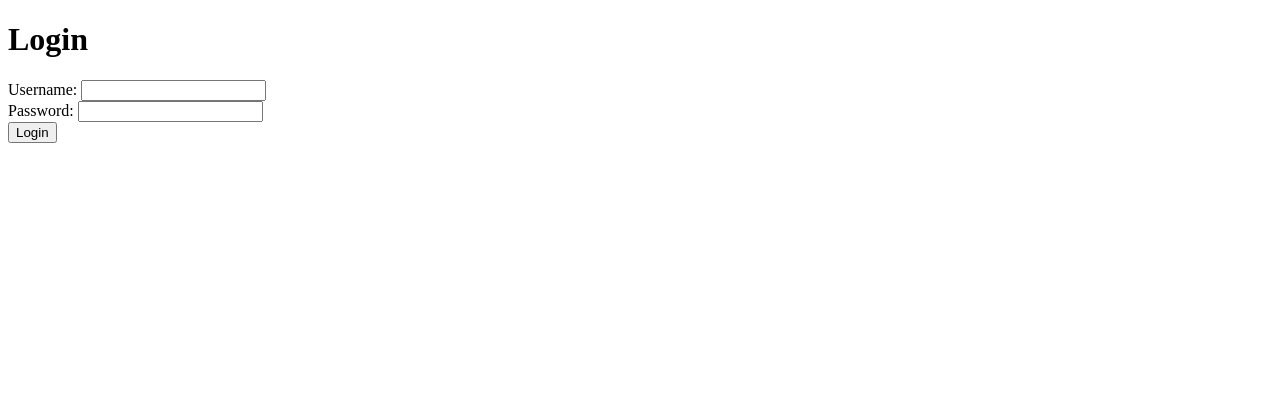
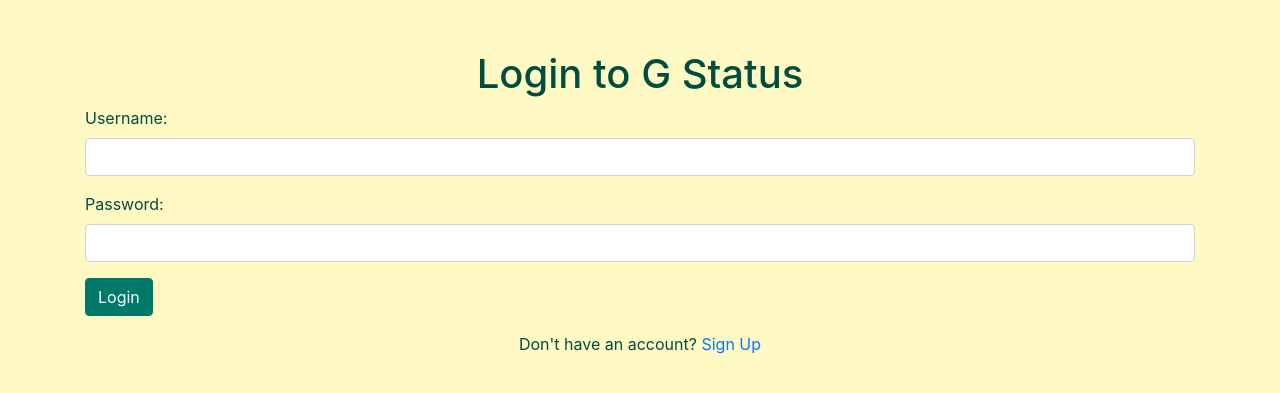
Before and after one commit to GusBus324/G-Status-todo-, a Flask app: page /login in a window 1280 px wide. Shown: the top 393 px of the page. Run offline with Flask 3, Linux system fonts and the light colour scheme; some libraries are stand-ins or nearby versions.

Commit message:
Updated the format of signup and login

```diff
--- a/Flask_app/templates/index.html
+++ b/Flask_app/templates/index.html
@@ -3,13 +3,13 @@
 <head>
     <meta charset="UTF-8">
     <meta name="viewport" content="width=device-width, initial-scale=1.0">
-    <title>Home</title>
+    <title>G Status</title>
     <!-- Bootstrap CSS -->
     <link href="https://maxcdn.bootstrapcdn.com/bootstrap/4.5.2/css/bootstrap.min.css" rel="stylesheet" />
 </head>
 <body class="text-center">
     <div class="container">
-        <h1>Welcome to the To-Do App</h1>
+        <h1><strong>Welcome to G Status</strong></h1>
         <!-- Login and Signup buttons -->
         <a href="{{ url_for('login') }}" class="btn btn-primary mx-2">Login</a>
         <a href="{{ url_for('signup') }}" class="btn btn-secondary mx-2">Sign Up</a>
--- a/Flask_app/templates/login.html
+++ b/Flask_app/templates/login.html
@@ -2,18 +2,45 @@
 <html lang="en">
 <head>
     <meta charset="UTF-8">
-    <title>Login</title>
+    <meta name="viewport" content="width=device-width, initial-scale=1.0">
+    <title>Login - G Status</title>
+    <!-- Bootstrap CSS -->
+    <link href="https://maxcdn.bootstrapcdn.com/bootstrap/4.5.2/css/bootstrap.min.css" rel="stylesheet" />
+    <style>
+        body {
+            background-color: #fff9c4; /* Light yellow background */
+            color: #004d40; /* Dark green text */
+        }
+        .container {
+            margin-top: 50px;
+        }
+        .btn-primary {
+            background-color: #00796b; /* Teal button */
+            border-color: #00796b;
+        }
+        .btn-primary:hover {
+            background-color: #004d40; /* Dark green button on hover */
+            border-color: #004d40;
+        }
+    </style>
 </head>
-<body>
-    <h1>Login</h1>
-    <form method="POST">
-        <label for="username">Username:</label>
-        <input type="text" id="username" name="username" required>
-        <br>
-        <label for="password">Password:</label>
-        <input type="password" id="password" name="password" required>
-        <br>
-        <button type="submit">Login</button>
-    </form>
+<body class="text-center">
+    <div class="container">
+        <h1>Login to G Status</h1>
+        <form method="POST" class="text-left">
+            <div class="form-group">
+                <label for="username">Username:</label>
+                <input type="text" id="username" name="username" class="form-control" required>
+            </div>
+            <div class="form-group">
+                <label for="password">Password:</label>
+                <input type="password" id="password" name="password" class="form-control" required>
+            </div>
+            <button type="submit" class="btn btn-primary">Login</button>
+        </form>
+        <div class="mt-3">
+            <p>Don't have an account? <a href="{{ url_for('signup') }}">Sign Up</a></p>
+        </div>
+    </div>
 </body>
 </html>
```
Also changed, not shown: Flask_app/templates/signup.html (+42 -12 lines), Flask_app/app.py (line endings or trailing spaces), database.db (added).
